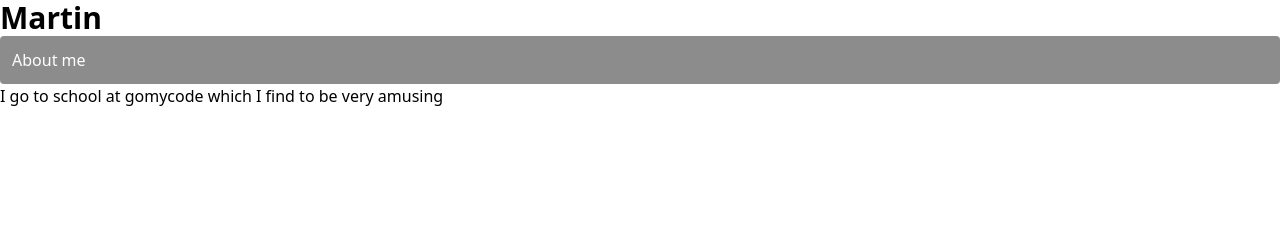
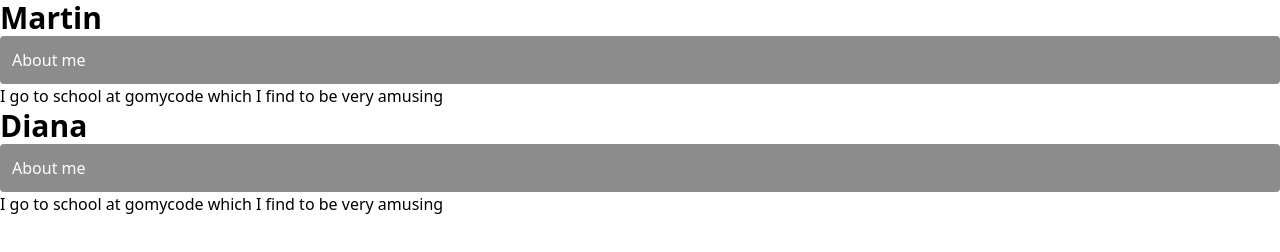
Before and after one commit to zinduaph/MARTIN-S-PROJECT, a plain HTML site: page index.html in a window 1280 px wide. Drawn offline with nearby package versions, Linux system fonts and the light colour scheme.

Commit message:
added my section

```diff
--- a/index.html
+++ b/index.html
@@ -12,5 +12,13 @@
     <h3 class="bg-black/45 text-white p-3 rounded-sm">About me</h3>
     <p>I go to school at gomycode which I find to be very amusing</p>
    </section>
+
+
+   <section>
+    <h1 class="font-bold text-3xl">Diana</h1>
+    <h3 class="bg-black/45 text-white p-3 rounded-sm">About me</h3>
+    <p>I go to school at gomycode which I find to be very amusing</p>
+
+   </section>
 </body>
 </html>
```
